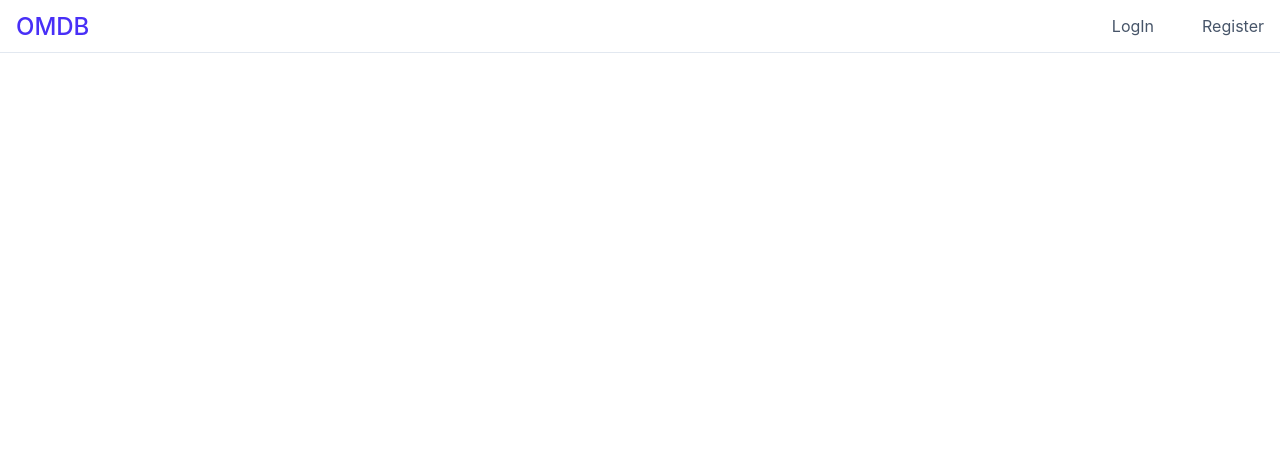
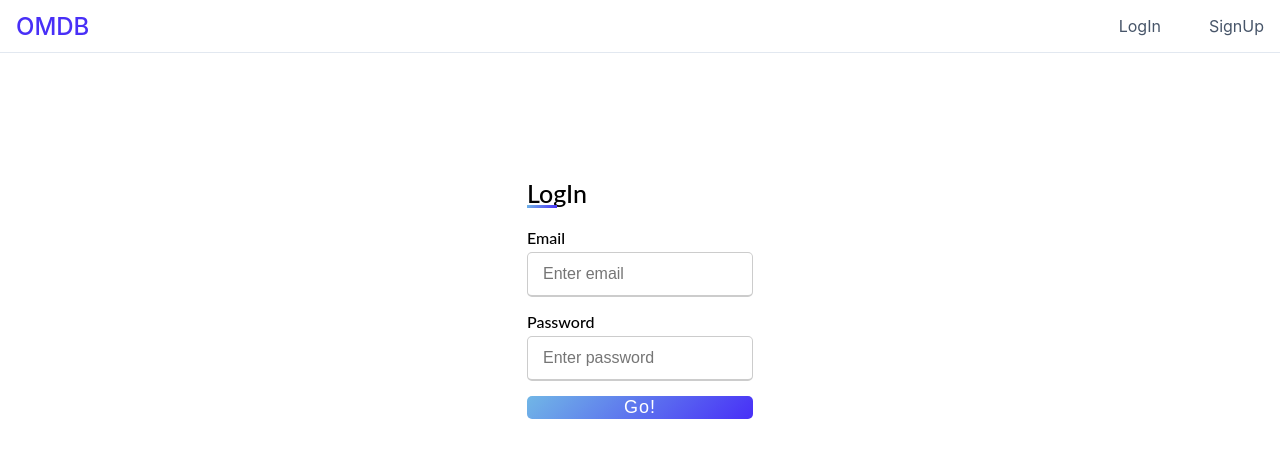
Before and after one commit to Jsirito/OMDB2, a React (Create React App) app: page /login in a window 1280 px wide. Shown: the top 458 px of the page. Built offline with nearby package versions, Linux system fonts and the light colour scheme.

Commit message:
First commit

```diff
--- a/package.json
+++ b/package.json
@@ -8,6 +8,7 @@
     "@testing-library/react": "^11.1.0",
     "@testing-library/user-event": "^12.1.10",
     "axios": "^0.21.1",
+    "firebase": "^8.9.1",
     "react": "^17.0.2",
     "react-dom": "^17.0.2",
     "react-redux": "^7.2.4",
--- a/src/App.js
+++ b/src/App.js
@@ -6,16 +6,20 @@ import store from "./state/store";
 import NavBar from "./components/NavBar/NavBar";
 import Home from "./views/home";
 import Movie from "./views/movie/Movie";
+import LogIn from "./views/logIn/LogIn";
+import SignUp from "./views/signUp/SignUp";
 
 function App() {
   return (
     <Provider store={store}>
+      <BrowserRouter>
       <NavBar />
-      <BrowserRouter>
         <div className="App">
           <Switch>
             <Route path="/" exact component={Home} />
             <Route path="/movie/:id" exact component={Movie} />
+            <Route path="/login" exact component={LogIn} />
+            <Route path="/signup" exact component={SignUp} />
           </Switch>
         </div>
       </BrowserRouter>
--- a/src/components/NavBar/NavBar.jsx
+++ b/src/components/NavBar/NavBar.jsx
@@ -1,4 +1,4 @@
-import { useRef, useEffect } from 'react';
+import { Link } from "react-router-dom";
 import "./NavBar.css";
 
 function Navbar() {
@@ -11,14 +11,14 @@ function Navbar() {
           </a>
           <ul className="nav-menu">
             <li className="nav-item">
-              <a href="#" className="nav-link">
+            <Link className="nav-link" to={"/login"}>
                 LogIn
-              </a>
+              </Link>
             </li>
             <li className="nav-item">
-              <a href="#" className="nav-link">
-                Register
-              </a>
+              <Link className="nav-link" to={"/signup"}>
+                SignUp
+              </Link>
             </li>
           </ul>
           <div className="hamburger">
--- /dev/null
+++ b/src/views/logIn/LogIn.jsx
@@ -0,0 +1,27 @@
+import React from "react";
+import "./LogIn.css"
+
+function LogIn() {
+  return (
+    <div className="container">
+      <div className="signUpContainer">
+        <div className="title">LogIn</div>
+        <form>
+          <div className="userDetailsContainer">
+            <div className="inputBox">
+              <span className="details">Email</span>
+              <input type="text" placeholder="Enter email" required />
+            </div>
+            <div className="inputBox">
+              <span className="details">Password</span>
+              <input type="text" placeholder="Enter password" required />
+            </div>
+          </div>
+          <input className="button" type="submit" value="Go!" />
+        </form>
+      </div>
+    </div>
+  );
+}
+
+export default LogIn;
--- /dev/null
+++ b/src/views/signUp/SignUp.css
@@ -0,0 +1,75 @@
+.container {
+  display: flex;
+  justify-content: center;
+  align-items: center;
+  margin-top: 100px;
+  /* background: linear-gradient(to right, #e5e6e6 10%, transparent 100%); */
+  border-radius: 10px;
+}
+
+.signUpContainer {
+  max-width: 700px;
+  width: 100%;
+  padding: 25px 30px;
+  border-radius: 5px;
+}
+
+.title {
+  font-size: 25px;
+  font-weight: 500;
+  position: relative;
+}
+
+.title::before {
+  content: "";
+  position: absolute;
+  left: 0;
+  bottom: 0;
+  height: 3px;
+  width: 30px;
+  background: linear-gradient(135deg, #71b7e6, #482ff7);
+}
+
+.userDetailsContainer {
+  margin: 20px 0 12px 0;
+}
+
+.inputBox {
+  margin-bottom: 15px;
+  width: calc(100% / 2 -20px);
+}
+
+.details {
+  display: block;
+  font-weight: 500;
+  margin-bottom: 5px;
+}
+
+.userDetailsContainer .inputBox input {
+  height: 45px;
+  width: 100%;
+  outline: none;
+  border-radius: 5px;
+  border: 1px solid #ccc;
+  padding-left: 15px;
+  font-size: 16px;
+  border-bottom-width: 2px;
+  transition: all 0.3s ease;
+}
+
+.userDetailsContainer .inputBox input:focus,
+.userDetailsContainer .inputBox input:valid {
+  border-color: #482ff7;
+}
+
+.button {
+  height: 100%;
+  width: 100%;
+  outline: none;
+  color: #fff;
+  border: none;
+  font-size: 18px;
+  border-radius: 5px;
+  letter-spacing: 1px;
+  background: linear-gradient(135deg, #71b7e6, #482ff7);
+}
--- /dev/null
+++ b/src/views/signUp/SignUp.jsx
@@ -0,0 +1,31 @@
+import React from "react";
+import "./SignUp.css";
+
+function SignUp() {
+  return (
+    <div className="container">
+      <div className="signUpContainer">
+        <div className="title">SignUp</div>
+        <form>
+          <div className="userDetailsContainer">
+            <div className="inputBox">
+              <span className="details">User Name</span>
+              <input type="text" placeholder="Enter user name" required />
+            </div>
+            <div className="inputBox">
+              <span className="details">Email</span>
+              <input type="text" placeholder="Enter email" required />
+            </div>
+            <div className="inputBox">
+              <span className="details">Password</span>
+              <input type="text" placeholder="Enter password" required />
+            </div>
+          </div>
+            <input className="button" type="submit" value="Register" />
+        </form>
+      </div>
+    </div>
+  );
+}
+
+export default SignUp;
```
Also changed, not shown: src/firebase.js (added, +14 -0 lines), src/views/logIn/LogIn.css (added), 2 other files (tests, documents, lock files or other folders).
